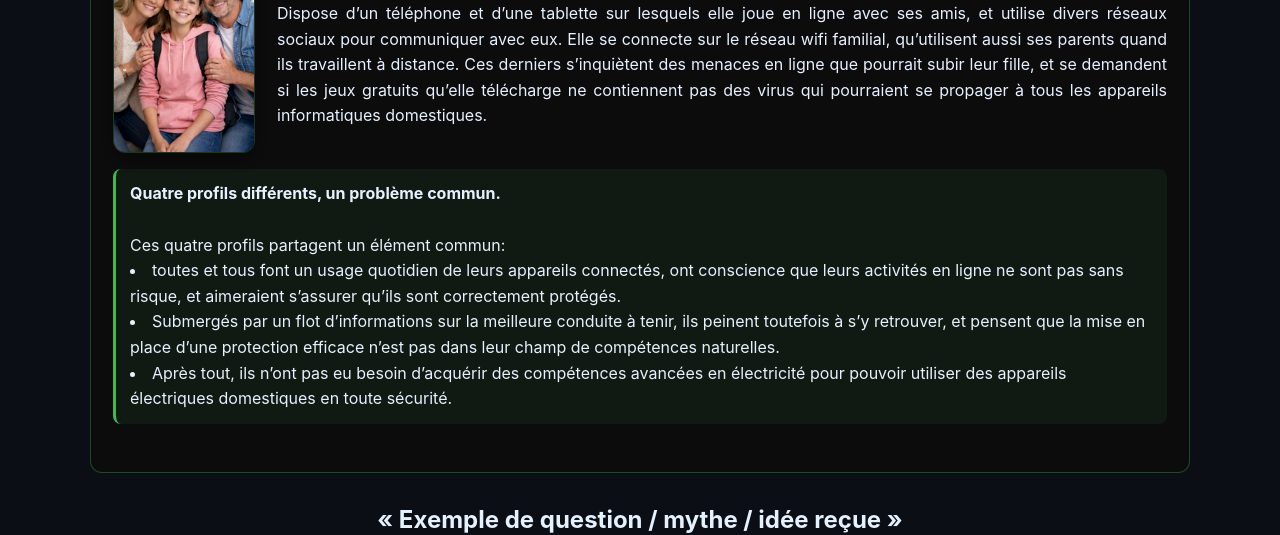
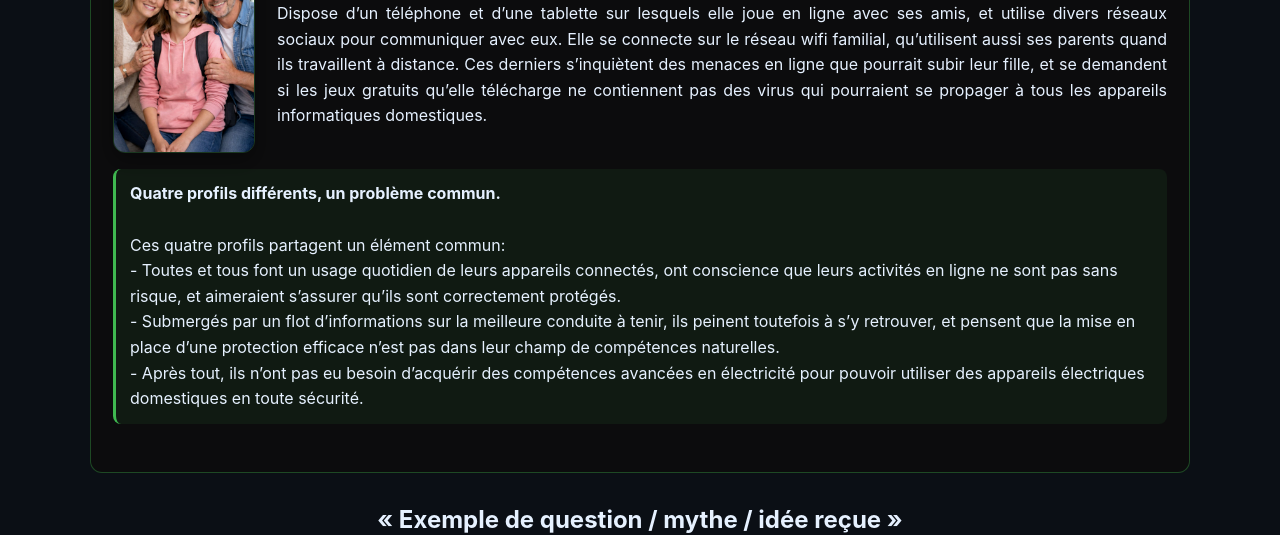
Before and after one commit to sqltemp/portfolio, a Jekyll site: the page projects/phares/citoyens.html, which Jekyll copies as it is, in a window 1280 px wide and 900 px high, scrolled down 1168 px, cut to the strip 0-535 px from the top of the window. Built offline with Jekyll 4.4.1, drawn with Linux system fonts in a browser that asks for light colours.

Commit message:
Refactor common element description in HTML
Reformat text to improve readability and structure.

```diff
--- a/projects/phares/citoyens.html
+++ b/projects/phares/citoyens.html
@@ -122,11 +122,11 @@
 
   <div class="callout-retain">
     <strong>Quatre profils différents, un problème commun.</strong><br><br>
-    Ces quatre profils partagent un élément commun:
-    <li>toutes et tous font un usage quotidien de leurs appareils connectés, ont conscience que leurs activités en ligne  ne sont pas sans risque, et aimeraient s’assurer qu’ils sont correctement protégés. </li>
-    <li>Submergés par un flot d’informations sur la meilleure conduite à tenir, ils peinent toutefois à s’y retrouver, et pensent que la mise en place d’une protection efficace n’est pas dans leur champ de compétences naturelles.</li>
-    <li>Après tout, ils n’ont pas eu besoin d’acquérir des compétences avancées en électricité pour pouvoir utiliser des appareils électriques domestiques en toute sécurité. </li>
-  </div>
+    Ces quatre profils partagent un élément commun: <br>
+    - Toutes et tous font un usage quotidien de leurs appareils connectés, ont conscience que leurs activités en ligne  ne sont pas sans risque, et aimeraient s’assurer qu’ils sont correctement protégés. <br>
+    - Submergés par un flot d’informations sur la meilleure conduite à tenir, ils peinent toutefois à s’y retrouver, et pensent que la mise en place d’une protection efficace n’est pas dans leur champ de compétences naturelles.<br>
+    - Après tout, ils n’ont pas eu besoin d’acquérir des compétences avancées en électricité pour pouvoir utiliser des appareils électriques domestiques en toute sécurité. <br>
+</div>
 
 </section>
 
```
